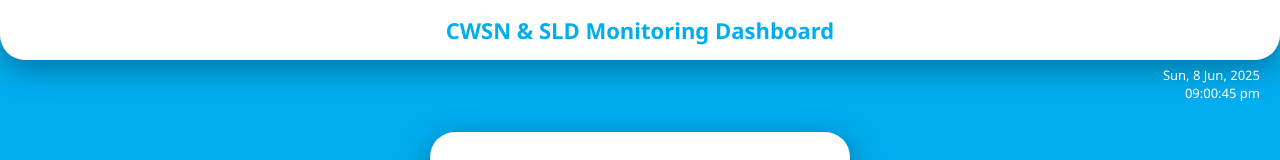
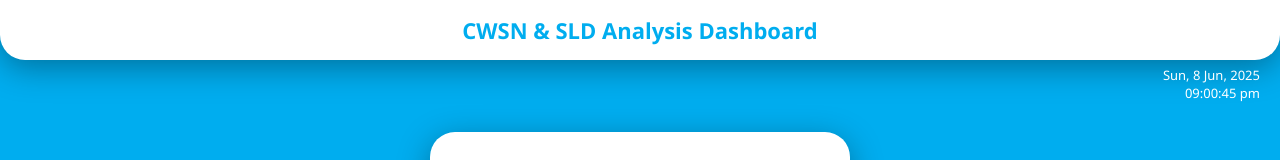
Before and after one commit to aliimranlko/Education-Dashboards, a plain HTML site: page login.html in a window 1280 px wide. Shown: the top 160 px of the page. Drawn offline with Linux system fonts and the light colour scheme.

Commit message:
Update login.html
title changed

```diff
--- a/login.html
+++ b/login.html
@@ -171,7 +171,7 @@
   </head>
   <body>
     <div class="top-banner">
-      <div class="banner-title">CWSN & SLD Monitoring Dashboard</div>
+      <div class="banner-title">CWSN & SLD Analysis Dashboard</div>
     </div>
     <div class="clock-container">
       <div id="dateLine"></div>
```
